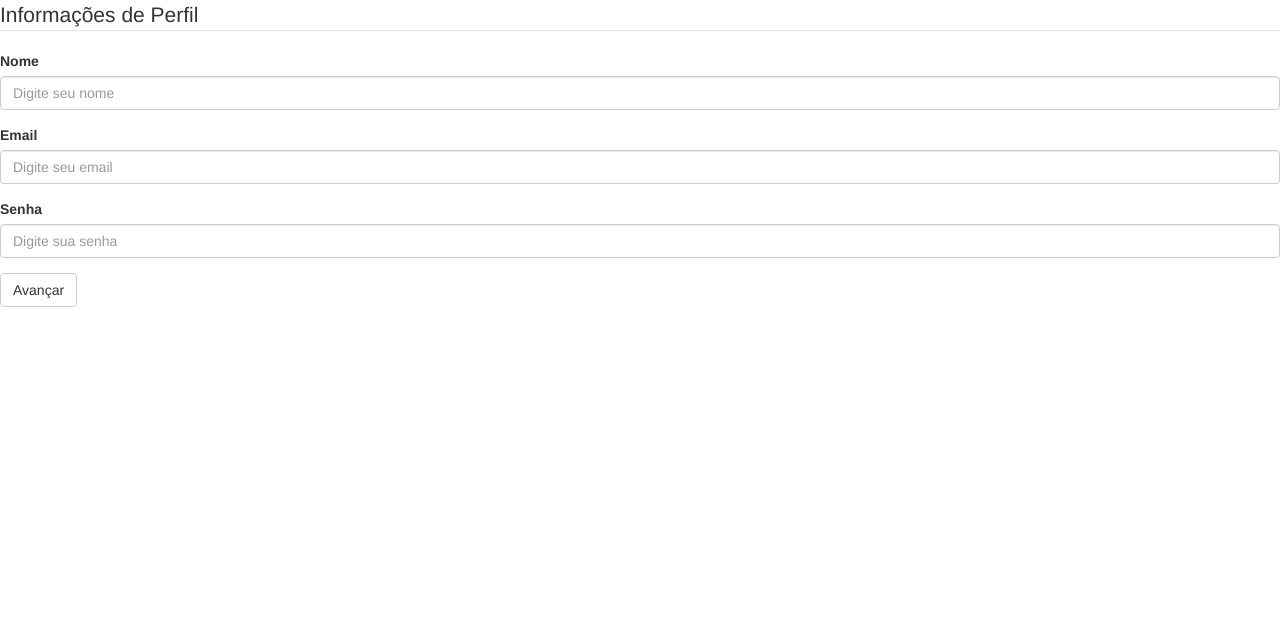
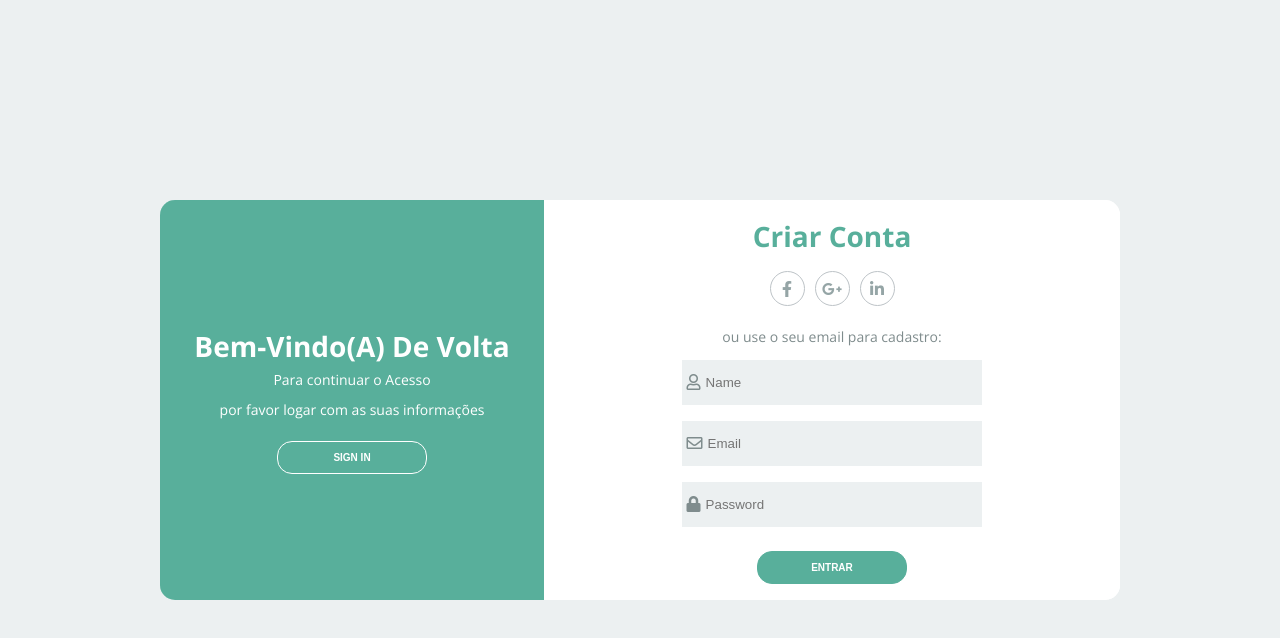
Before and after one commit to Cunhaisis/Aula-Introducao_ao_JavaScript, a plain HTML site: page index.html in a window 1280 px wide. Drawn offline with nearby package versions, Linux system fonts and the light colour scheme; files that its build step writes are made by us from their sources.

Commit message:
Adicionado JS e Style

```diff
--- /dev/null
+++ b/css/style.css
@@ -0,0 +1,356 @@
+@import url('https://fonts.googleapis.com/css?family=Open+Sans:300,400,700&display=swap');
+* {
+    margin: 0;
+    padding: 0;
+    box-sizing: border-box;
+}
+body {
+    font-family: 'Open Sans', sans-serif;
+}
+.container {
+    display: flex;
+    justify-content: center;
+    align-items: center;
+    height: 100vh;
+    background-color: #ecf0f1;
+}
+.content {
+    background-color: #fff;
+    border-radius: 15px;
+    width: 960px;
+    height: 50%;
+    justify-content: space-between;
+    align-items: center;
+    position: relative;
+}
+.content::before {
+    content: "";
+    position: absolute;
+    background-color: #58af9b;
+    width: 40%;
+    height: 100%;
+    border-top-left-radius: 15px;
+    border-bottom-left-radius: 15px;
+
+
+    left: 0;
+}
+.title {
+    font-size: 28px;
+    font-weight: bold;
+    text-transform: capitalize;
+}
+.title-primary {
+    color: #fff;
+}
+.title-second {
+    color: #58af9b;
+}
+.description {
+    font-size: 14px;
+    font-weight: 300;
+    line-height: 30px;
+}
+.description-primary {
+    color: #fff;
+}
+.description-second {
+    color: #7f8c8d;
+}
+.btn {
+    border-radius: 15px;
+    text-transform: uppercase;
+    color: #fff;
+    font-size: 10px;
+    padding: 10px 50px;
+    cursor: pointer;
+    font-weight: bold;
+    width: 150px;
+    align-self: center;
+    border: none;
+    margin-top: 1rem;
+}
+.btn-primary {
+    background-color: transparent;
+    border: 1px solid #fff;
+    transition: background-color .5s;
+}
+.btn-primary:hover {
+    background-color: #fff;
+    color: #58af9b;
+}
+.btn-second {
+    background-color: #58af9b;
+    border: 1px solid #58af9b;
+    transition: background-color .5s;
+}
+.btn-second:hover {
+    background-color: #fff;
+    border: 1px solid #58af9b;
+    color: #58af9b;
+}
+.first-content {
+    display: flex;
+}
+.first-content .second-column {
+    z-index: 11;
+}
+.first-column {
+    text-align: center;
+    width: 40%;
+    z-index: 10;
+}
+.second-column {
+    width: 60%;
+    display: flex;
+    flex-direction: column;
+    align-items: center;
+}
+.social-media {
+    margin: 1rem 0;
+}
+.link-social-media:not(:first-child){
+    margin-left: 10px;
+}
+.link-social-media .item-social-media {
+    transition: background-color .5s;
+}
+.link-social-media:hover .item-social-media{
+    background-color: #58af9b;
+    color: #fff;
+    border-color: #58af9b;
+}
+.list-social-media {
+    display: flex;
+    list-style-type: none;
+}
+.item-social-media {
+    border: 1px solid #bdc3c7;
+    border-radius: 50%;
+    width: 35px;
+    height: 35px;
+    line-height: 35px;
+    text-align: center;
+    color: #95a5a6;
+}
+.form {
+    display: flex;
+    flex-direction: column;
+    width: 55%;
+}
+.form input {
+    height: 45px;
+    width: 100%;
+    border: none;
+    background-color: #ecf0f1;
+}
+input:-webkit-autofill
+{
+    -webkit-box-shadow: 0 0 0px 1000px #ecf0f1 inset !important;
+    -webkit-text-fill-color: #000 !important;
+}
+.label-input {
+    background-color: #ecf0f1;
+    display: flex;
+    align-items: center;
+    margin: 8px;
+}
+.icon-modify {
+    color: #7f8c8d;
+    padding: 0 5px;
+}
+
+/* second content*/
+
+.second-content {
+    position: absolute;
+    display: flex;
+}
+.second-content .first-column {
+    order: 2;
+    z-index: -1;
+}
+.second-content .second-column {
+    order: 1;
+    z-index: -1;
+}
+.password {
+    color: #34495e;
+    font-size: 14px;
+    margin: 15px 0;
+    text-align: center;
+}
+.password::first-letter {
+    text-transform: capitalize;
+}
+
+
+
+.sign-in-js .first-content .first-column {
+    z-index: -1;
+}
+
+.sign-in-js .second-content .second-column {
+    z-index: 11;
+}
+.sign-in-js .second-content .first-column {
+    z-index: 13;
+}
+
+.sign-in-js .content::before {
+    left: 60%;
+    border-top-left-radius: 0;
+    border-bottom-left-radius: 0;
+    border-top-right-radius: 15px;
+    border-bottom-right-radius: 15px;
+    animation: slidein 1.3s; /*MODIFIQUEI DE 3s PARA 1.3s*/
+
+    z-index: 12;
+}
+
+.sign-up-js .content::before {
+    animation: slideout 1.3s; /*MODIFIQUEI DE 3s PARA 1.3s*/
+
+    z-index: 12;
+}
+
+.sign-up-js .second-content .first-column,
+.sign-up-js .second-content .second-column {
+    z-index: -1;
+}
+
+.sign-up-js .first-content .second-column {
+    z-index: 11;
+}
+
+.sign-up-js .first-content .first-column {
+    z-index: 13;
+}
+
+
+/* DESLOCAMENTO CONTEÚDO ATRÁS DO CONTENT:BEFORE*/
+.sign-in-js .first-content .second-column {
+
+    z-index: -1;
+    position: relative;
+    animation: deslocamentoEsq 1.3s; /*MODIFIQUEI DE 3s PARA 1.3s*/
+}
+
+.sign-up-js .second-content .second-column {
+    position: relative;
+    z-index: -1;
+    animation: deslocamentoDir 1.3s; /*MODIFIQUEI DE 3s PARA 1.3s*/
+}
+
+/*ANIMAÇÃOO CSS PARA O CONTEÚDO*/
+
+@keyframes deslocamentoEsq {
+
+    from {
+        left: 0;
+        opacity: 1;
+        z-index: 12;
+    }
+
+    25% {
+        left: -80px;
+        opacity: .5;
+        /* z-index: 12; NÃO HÁ NECESSIDADE */
+    }
+
+    50% {
+        left: -100px;
+        opacity: .2;
+        /* z-index: 12; NÃO HÁ NECESSIDADE */
+    }
+
+    to {
+        left: -110px;
+        opacity: 0;
+        z-index: -1;
+    }
+}
+
+
+@keyframes deslocamentoDir {
+
+    from {
+        left: 0;
+        z-index: 12;
+    }
+
+    25% {
+        left: 80px;
+        /* z-index: 12;  NÃO HÁ NECESSIDADE*/
+    }
+
+    50% {
+        left: 100px;
+        /* z-index: 12; NÃO HÁ NECESSIDADE*/
+        /* background-color: yellow;  Exemplo que dei no vídeo*/
+    }
+
+    to {
+        left: 110px;
+        z-index: -1;
+    }
+}
+
+
+/*ANIMAÇÃO CSS*/
+
+@keyframes slidein {
+
+    from {
+        left: 0;
+        width: 40%;
+    }
+
+    25% {
+        left: 5%;
+        width: 50%;
+    }
+
+    50% {
+        left: 25%;
+        width: 60%;
+    }
+
+    75% {
+        left: 45%;
+        width: 50%;
+    }
+
+    to {
+        left: 60%;
+        width: 40%;
+    }
+}
+
+@keyframes slideout {
+
+    from {
+        left: 60%;
+        width: 40%;
+    }
+
+    25% {
+        left: 45%;
+        width: 50%;
+    }
+
+    50% {
+        left: 25%;
+        width: 60%;
+    }
+
+    75% {
+        left: 5%;
+        width: 50%;
+    }
+
+    to {
+        left: 0;
+        width: 40%;
+    }
+}
--- a/index.html
+++ b/index.html
@@ -4,59 +4,111 @@
 <head>
     <title>Minha página</title>
     <meta charset="utf-8">
-    <script type="text/javascript" src="main.js"></script>
-    <link rel="stylesheet" href="https://maxcdn.bootstrapcdn.com/bootstrap/3.3.7/css/bootstrap.min.css" />
-    <link rel="stylesheet" href="css/style.css" />
+    <title>Tela de Login</title>
+    <meta name="viewport" content="width=device-width, initial-scale=1.0">
+    <link rel="stylesheet" href="css/style.css">
+    <link rel="stylesheet" href="https://use.fontawesome.com/releases/v5.8.2/css/all.css"
+        integrity="sha384-oS3vJWv+0UjzBfQzYUhtDYW+Pj2yciDJxpsK1OYPAYjqT085Qq/1cq5FLXAZQ7Ay" crossorigin="anonymous">
+</head>
+<body>
+    <div class="container">
+        <div class="content first-content">
+            <div class="first-column">
+                <h2 class="title title-primary">Bem-Vindo(a) de Volta</h2>
+                <p class="description description-primary">Para continuar o Acesso</p>
+                <p class="description description-primary">por favor logar com as suas informações</p>
+                <button id="signin" class="btn btn-primary">sign in</button>
+            </div>
+            <div class="second-column">
+                <h2 class="title title-second">Criar Conta</h2>
+                <div class="social-media">
+                    <ul class="list-social-media">
+                        <a class="link-social-media" href="#">
+                            <li class="item-social-media">
+                                <i class="fab fa-facebook-f"></i>
+                            </li>
+                        </a>
+                        <a class="link-social-media" href="#">
+                            <li class="item-social-media">
+                                <i class="fab fa-google-plus-g"></i>
+                            </li>
+                        </a>
+                        <a class="link-social-media" href="#">
+                            <li class="item-social-media">
+                                <i class="fab fa-linkedin-in"></i>
+                            </li>
+                        </a>
+                    </ul>
+                </div><!-- social media -->
+                <p class="description description-second">ou use o seu email para cadastro:</p>
+                <form class="form">
+                    <label class="label-input" for="">
+                        <i class="far fa-user icon-modify"></i>
+                        <input type="text" placeholder="Name">
+                    </label>
+
+                    <label class="label-input" for="">
+                        <i class="far fa-envelope icon-modify"></i>
+                        <input type="email" placeholder="Email">
+                    </label>
+
+                    <label class="label-input" for="">
+                        <i class="fas fa-lock icon-modify"></i>
+                        <input type="password" placeholder="Password">
+                    </label>
 
 
-</head>
+                    <button class="btn btn-second">Entrar</button>
+                </form>
+            </div><!-- second column -->
+        </div><!-- first content -->
+        <div class="content second-content">
+            <div class="first-column">
+                <h2 class="title title-primary">Olá, Amigo!</h2>
+                <p class="description description-primary">Entrar com seus dados pessoais</p>
+                <p class="description description-primary">e começar uma jornada com a gente</p>
+                <button id="signup" class="btn btn-primary">Logar</button>
+            </div>
+            <div class="second-column">
+                <h2 class="title title-second">Entrar como Desenvolvedor</h2>
+                <div class="social-media">
+                    <ul class="list-social-media">
+                        <a class="link-social-media" href="#">
+                            <li class="item-social-media">
+                                <i class="fab fa-facebook-f"></i>
+                            </li>
+                        </a>
+                        <a class="link-social-media" href="#">
+                            <li class="item-social-media">
+                                <i class="fab fa-google-plus-g"></i>
+                            </li>
+                        </a>
+                        <a class="link-social-media" href="#">
+                            <li class="item-social-media">
+                                <i class="fab fa-linkedin-in"></i>
+                            </li>
+                        </a>
+                    </ul>
+                </div><!-- social media -->
+                <p class="description description-second">ou usar seu email para cadastro</p>:</p>
+                <form class="form">
 
-<body>
-    <form action="form" id="formulario" method="post">
-        <fieldset id="fieldset1" class="active">
-            <legend>Informações de Perfil</legend>
-            <div class="form-group">
-                <label>Nome</label>
-                <input type="text" class="form-control" name="nome" id="nome" placeholder="Digite seu nome" required />
-            </div>
-            <div class="form-group">
-                <label>Email</label>
-                <input type="text" class="form-control" name="email" id="email" placeholder="Digite seu email"
-                    required />
-            </div>
-            <div class="form-group">
-                <label>Senha</label>
-                <input type="password" class="form-control" name="senha" id="senha" placeholder="Digite sua senha"
-                    required />
-            </div>
-            <div>
-                <fieldset id="fieldset2">
-                    <legend>Informações Complementares</legend>
-                    <div class="form-group">
-                        <label>Endereço</label>
-                        <input type="text" class="form-control" name="endereco" id="endereco"
-                            placeholder="Digite seu endereço" required />
-                    </div>
-                    <div class="form-group">
-                        <label>Telefone</label>
-                        <input type="text" class="form-control" name="telefone" id="telefone"
-                            placeholder="Digite seu telefone" required />
-                    </div>
-                </fieldset>
+                    <label class="label-input" for="">
+                        <i class="far fa-envelope icon-modify"></i>
+                        <input type="email" placeholder="Email">
+                    </label>
 
-            </div>
-            <div>
-                <div id="buttons">
-                    <button id="voltar" class="btn btn-default hidden" type="button">Voltar</button>
-                    <button id="avancar" class="btn btn-default" type="button">Avançar</button>
-                    <button type="submit" class="btn btn-primary hidden" name="concluir" id="concluir">Concluir</button>
-                </div>
+                    <label class="label-input" for="">
+                        <i class="fas fa-lock icon-modify"></i>
+                        <input type="password" placeholder="Password">
+                    </label>
 
-            </div>
-
-        </fieldset>
-    </form>
-
+                    <a class="password" href="#">Esqueceu a Senha?</a>
+                    <button class="btn btn-second">sign in</button>
+                </form>
+            </div><!-- second column -->
+        </div><!-- second-content -->
+    </div>
+    <script src="js/main.js"></script>
 </body>
-
 </html>
--- /dev/null
+++ b/js/main.js
@@ -0,0 +1,13 @@
+var btnSignin = document.querySelector("#signin");
+var btnSignup = document.querySelector("#signup");
+
+var body = document.querySelector("body");
+
+
+btnSignin.addEventListener("click", function () {
+   body.className = "sign-in-js";
+});
+
+btnSignup.addEventListener("click", function () {
+    body.className = "sign-up-js";
+})
--- a/style.css
+++ /dev/null
@@ -1,7 +0,0 @@
-fieldset{
-	display: none;
- }
-
- .active{
-	display: block;
- }
```
Also changed, not shown: main.js (deleted, +0 -52 lines).
